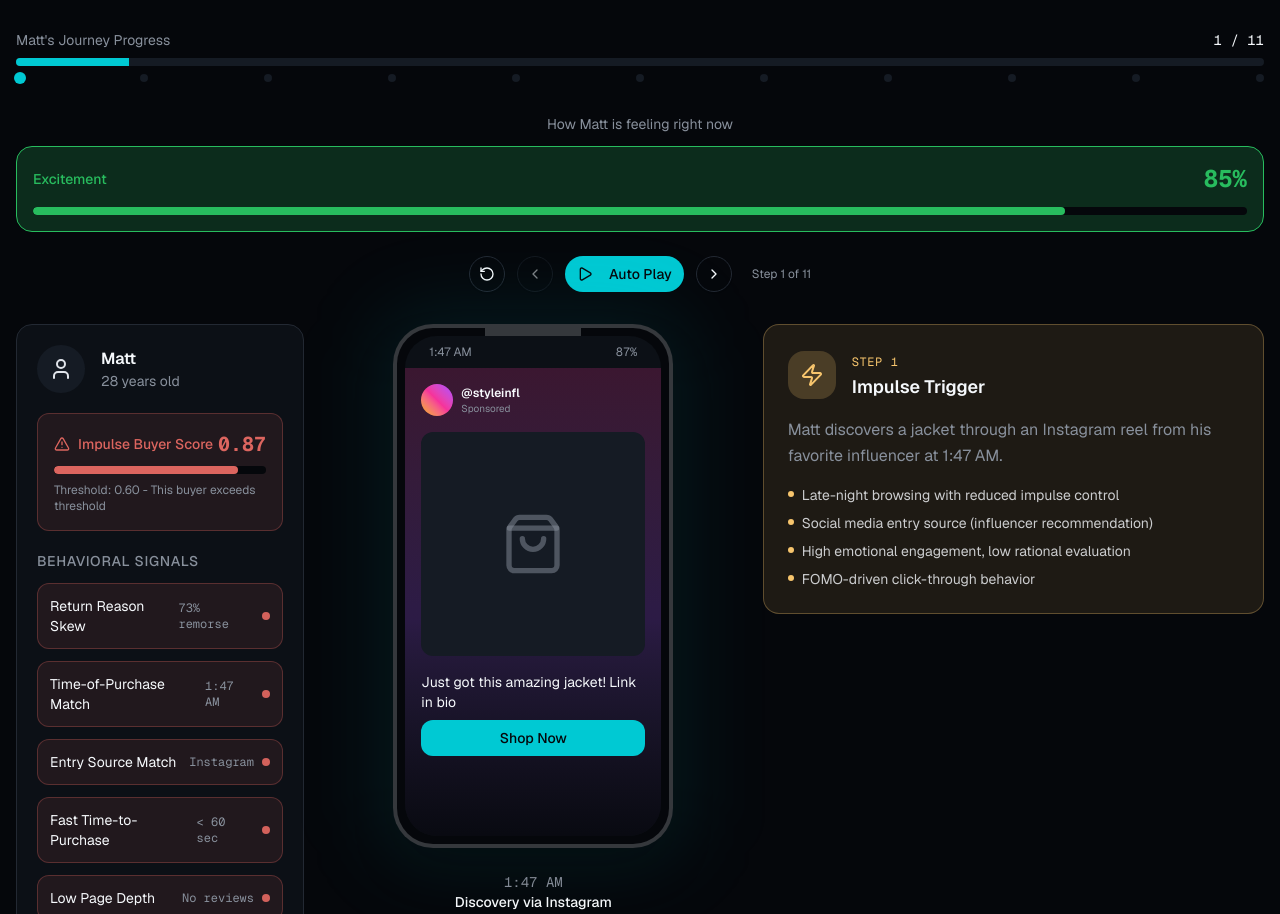
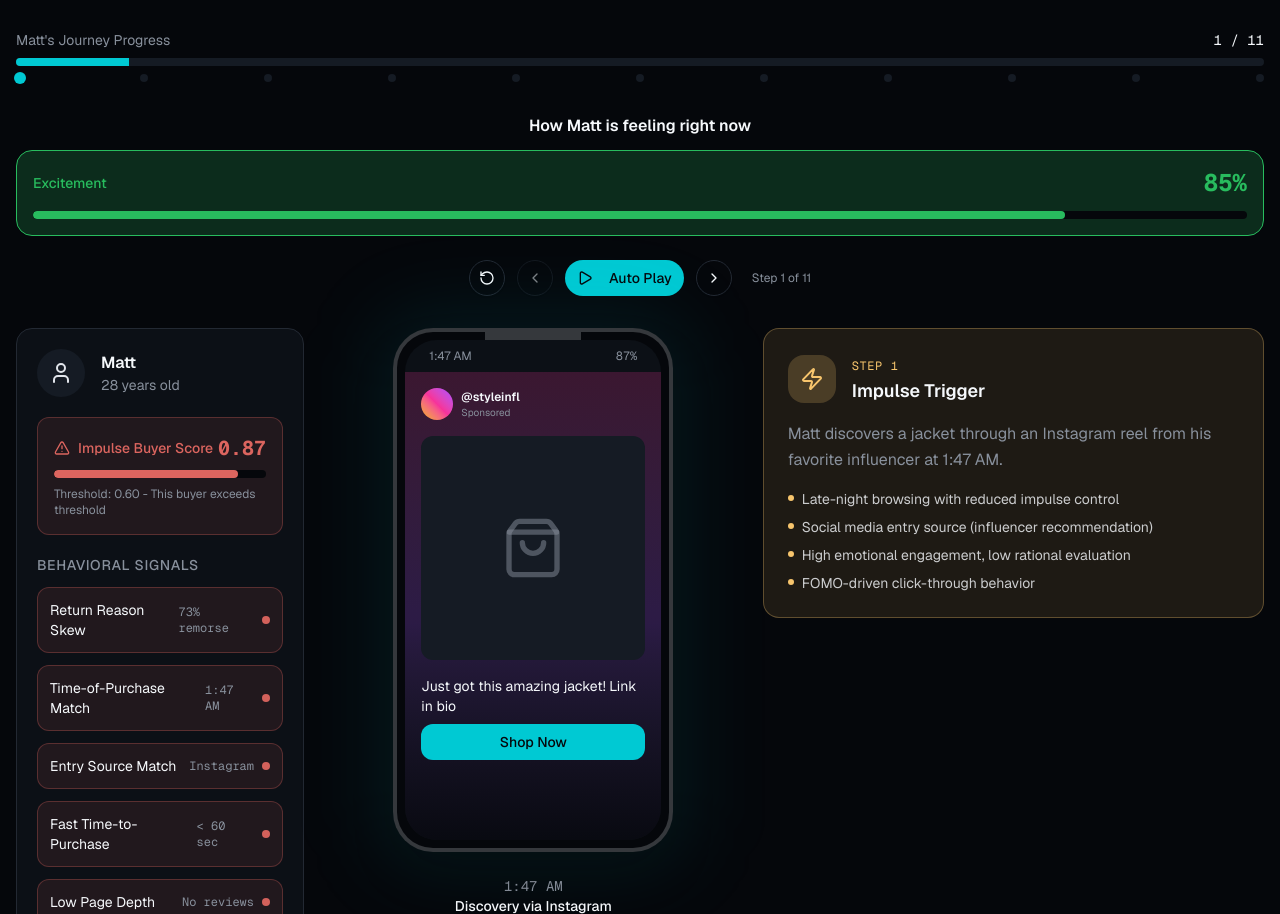
Before and after one commit to rsvelc/rv-product-portfolio, a Next.js app in the folder prism-prototype/: page / in a window 1280 px wide. Shown: the part 1411-2325 px from the top of the page. Built offline with nearby package versions, Linux system fonts and the light colour scheme.

Commit message:
feat: update emotion indicator text style for clarity
Co-authored-by: Ramya Velchuri <43723557+rsvelc@users.noreply.github.com>

```diff
--- a/prism-prototype/app/page.tsx
+++ b/prism-prototype/app/page.tsx
@@ -1133,7 +1133,7 @@ export default function PRISMJourney() {
 
         {/* Confidence/Emotion Indicator - Top of Journey */}
         <div className="mb-6">
-          <p className="text-sm text-muted-foreground text-center mb-3">How {scenario.name} is feeling right now</p>
+          <p className="text-base font-semibold text-foreground text-center mb-3">How {scenario.name} is feeling right now</p>
           <EmotionIndicator
             emotion={step.emotion}
             confidence={step.confidence}
```
